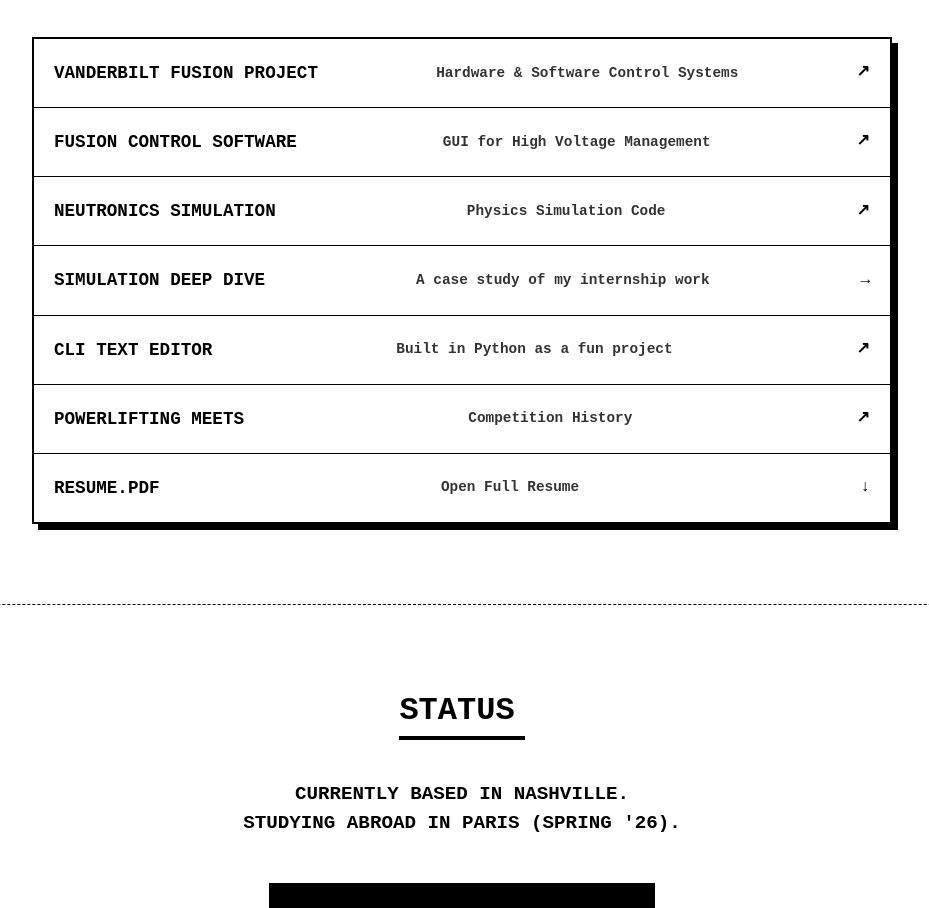
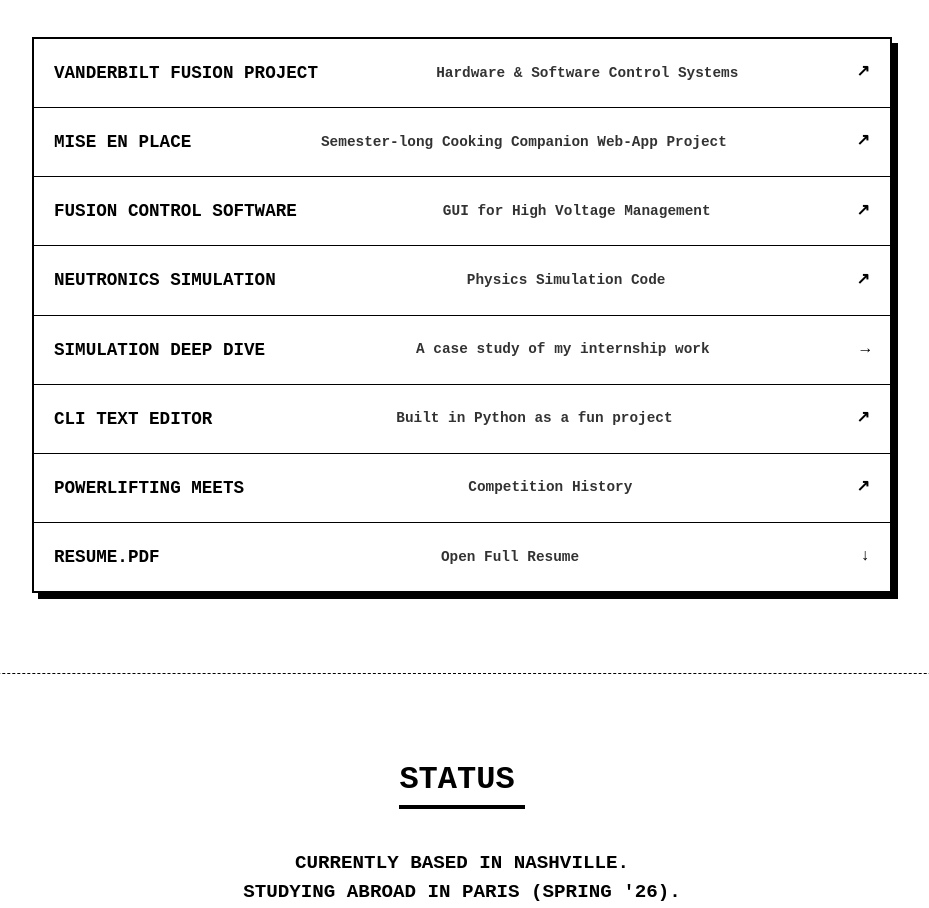
Before and after one commit to masonanton/personal_website, a website with bundled scripts: page index.html in a window 1280 px wide. Shown: the part 2559-3467 px from the top of the page, without its empty margins (178-1107 px from the left). Built offline with nearby package versions, Linux system fonts and the light colour scheme; animation ran at ten frames a second.

Commit message:
add mise en place

```diff
--- a/index.html
+++ b/index.html
@@ -138,6 +138,11 @@
             <span class="item-desc">Hardware & Software Control Systems</span>
             <span class="arrow">↗</span>
           </a>
+          <a href="https://github.com/ktaffy/F25-Group1" target="_blank" class="list-item">
+            <span class="item-name">MISE EN PLACE</span>
+            <span class="item-desc">Semester-long Cooking Companion Web-App Project</span>
+            <span class="arrow">↗</span>
+          </a>
           <a href="https://github.com/masonanton/fusion-control-panel" target="_blank" class="list-item">
             <span class="item-name">FUSION CONTROL SOFTWARE</span>
             <span class="item-desc">GUI for High Voltage Management</span>
```
